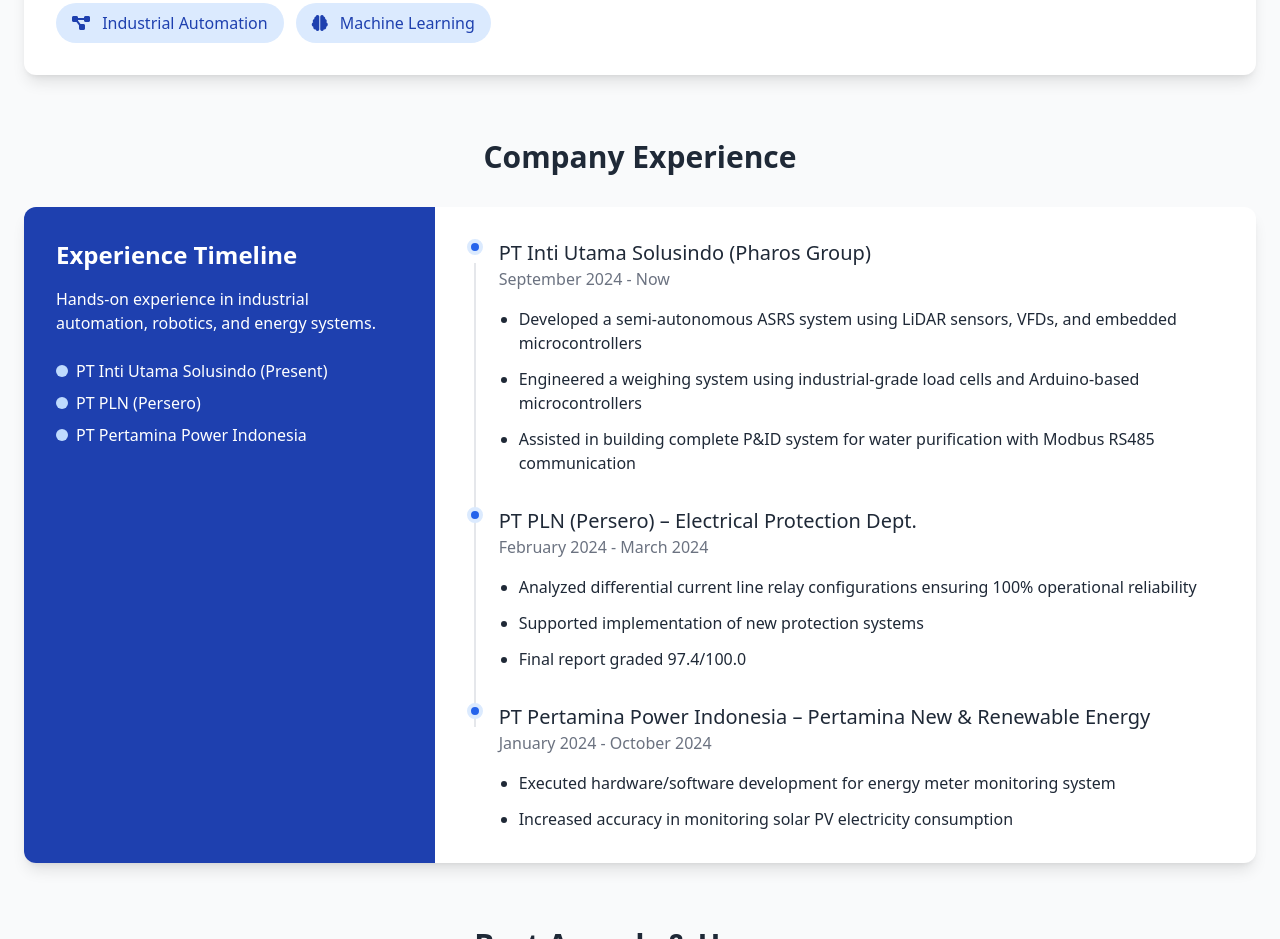
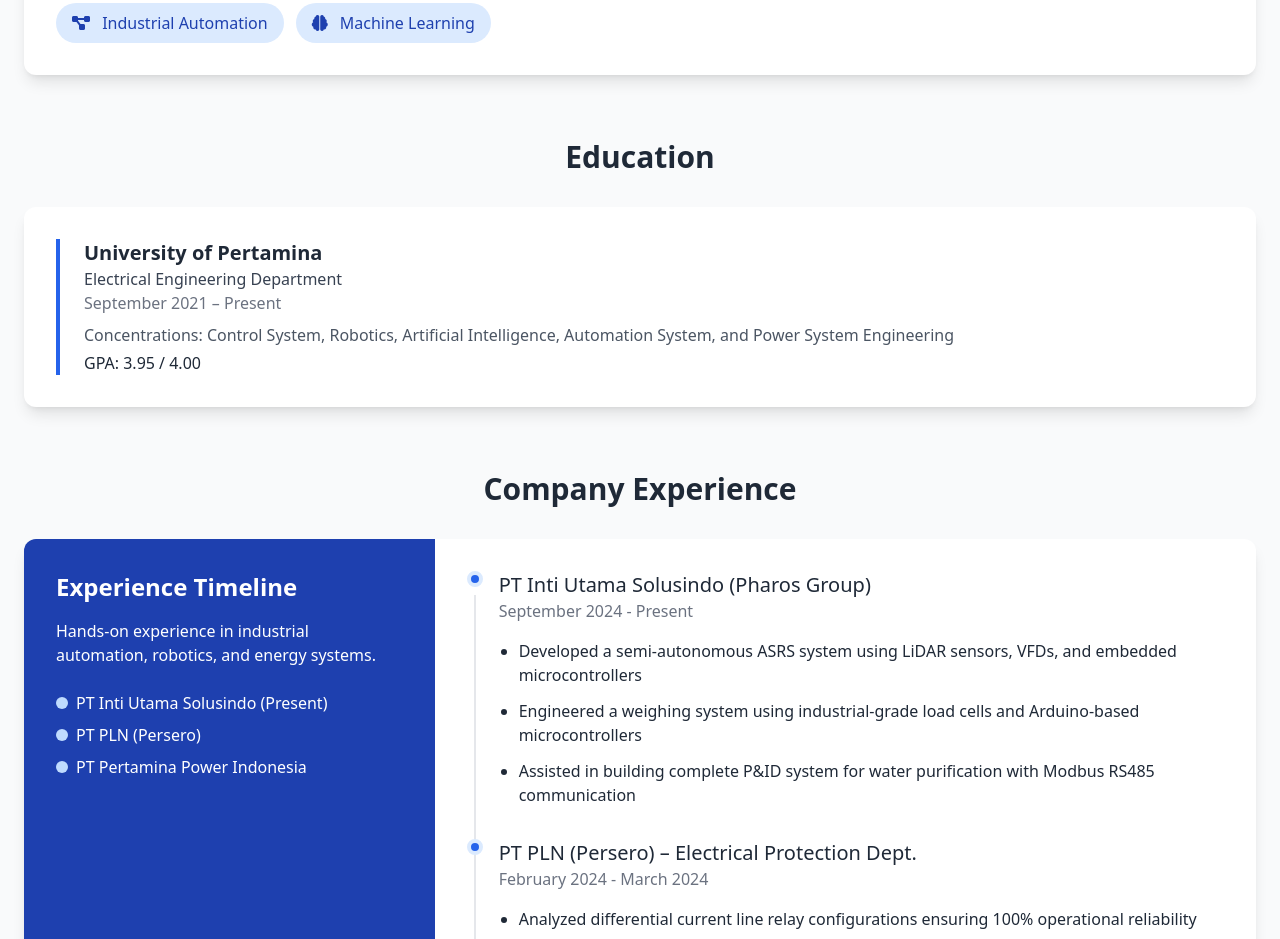
Before and after one commit to harishfaqot/harishfaqot.github.io, a plain HTML site: page index.html in a window 1280 px wide. Shown: the part 973-1912 px from the top of the page. Drawn offline with nearby package versions, Linux system fonts and the light colour scheme.

Commit message:
Update index.html

```diff
--- a/index.html
+++ b/index.html
@@ -146,6 +146,25 @@
             </div>
         </section>
 
+        <!-- Education -->
+        <section class="mb-16">
+            <h2 class="text-3xl font-bold mb-8 text-center">Education</h2>
+            <div class="bg-white rounded-xl shadow-lg p-8">
+                <div class="space-y-8">
+                    <!-- Education Entry -->
+                    <div class="relative border-l-4 border-blue-600 pl-6">
+                        <h3 class="text-xl font-semibold">University of Pertamina</h3>
+                        <p class="text-gray-700">Electrical Engineering Department</p>
+                        <p class="text-gray-500">September 2021 – Present</p>
+                        <p class="mt-2 text-gray-600">
+                            Concentrations: Control System, Robotics, Artificial Intelligence, Automation System, and Power System Engineering
+                        </p>
+                        <p class="mt-1 font-medium text-gray-800">GPA: 3.95 / 4.00</p>
+                    </div>
+                </div>
+            </div>
+        </section>
+
         <!-- Experience Section -->
         <section class="mb-16">
             <h2 class="text-3xl font-bold mb-8 text-center">Company Experience</h2>
@@ -174,7 +193,7 @@
                             <div class="timeline-item relative pl-8 pb-8">
                                 <div class="absolute left-0 top-0 w-4 h-4 rounded-full bg-blue-600 border-4 border-blue-100"></div>
                                 <h4 class="text-xl font-medium">PT Inti Utama Solusindo (Pharos Group)</h4>
-                                <p class="text-gray-500">September 2024 - Now</p>
+                                <p class="text-gray-500">September 2024 - Present</p>
                                 <ul class="mt-4 space-y-3 list-disc pl-5">
                                     <li>Developed a semi-autonomous ASRS system using LiDAR sensors, VFDs, and embedded microcontrollers</li>
                                     <li>Engineered a weighing system using industrial-grade load cells and Arduino-based microcontrollers</li>
```
